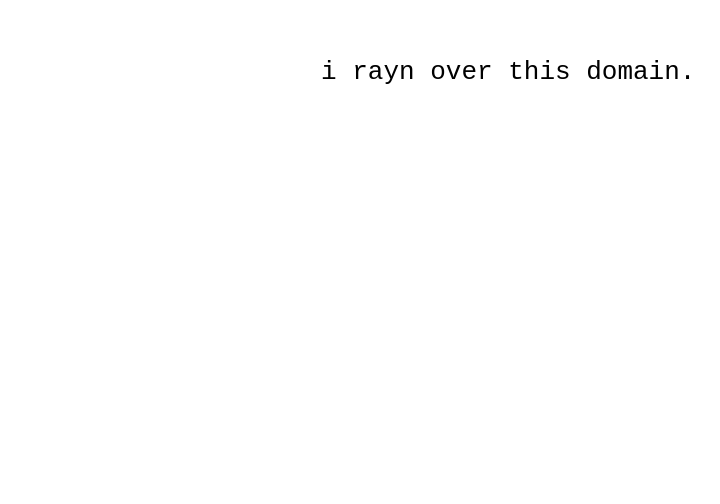
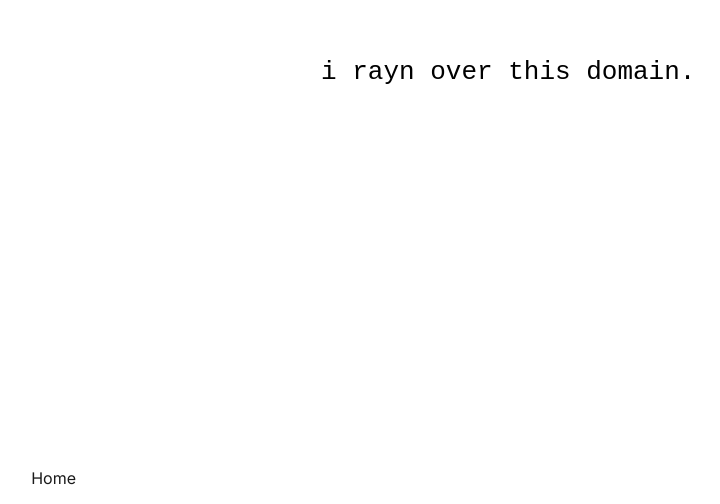
Before and after one commit to raylopez509/website2, a Next.js app: page / in a window 1280 px wide. Shown: the part 308-812 px from the top of the page, without its empty margins (119-839 px from the left). Built offline with nearby package versions, Linux system fonts and the light colour scheme.

Commit message:
Made navbar centered and on it's own line
Noticed the projects content would end up on the right of the navbar, so I changed it to a flex display.

```diff
--- a/src/app/components/navbar.module.css
+++ b/src/app/components/navbar.module.css
@@ -1,5 +1,9 @@
+.navbar {
+  display: flex;
+  justify-content: center;
+}
+
 .navbar a {
-  float: left;
   display: block;
   text-align: center;
   padding: 14px 20px;
```
